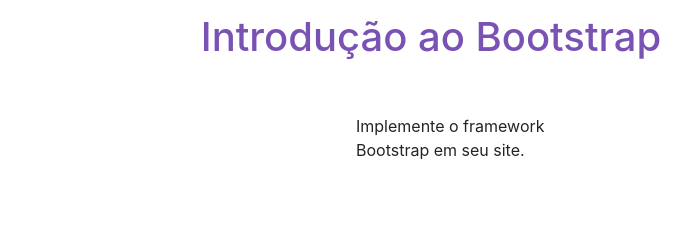
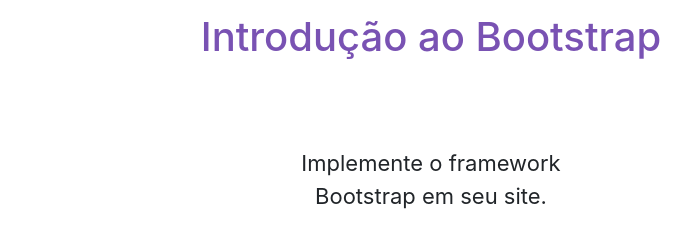
Before and after one commit to muboeira/ProjetoErgonomia, a plain HTML site: page index.html in a window 1280 px wide. Shown: the full height of the page, 209-900 px from the left. Drawn offline with nearby package versions, Linux system fonts and the light colour scheme.

Commit message:
layout changes

```diff
--- a/index.html
+++ b/index.html
@@ -20,7 +20,7 @@
   </div>
 
   <div class="col-12">
-    <div class="col-3 offset-5">
+    <div class="col-4 offset-4">
   <p>Implemente o framework Bootstrap em seu site.</p>
   </div>
   </div>
--- a/style2.css
+++ b/style2.css
@@ -9,7 +9,11 @@ h1{
     text-align: center;
     color:#7952b3;
 }
-
+p{
+    text-align:center;
+    font-size: 22px;
+    padding: 10%;
+}
 
 body{
     padding: 1%;
```
